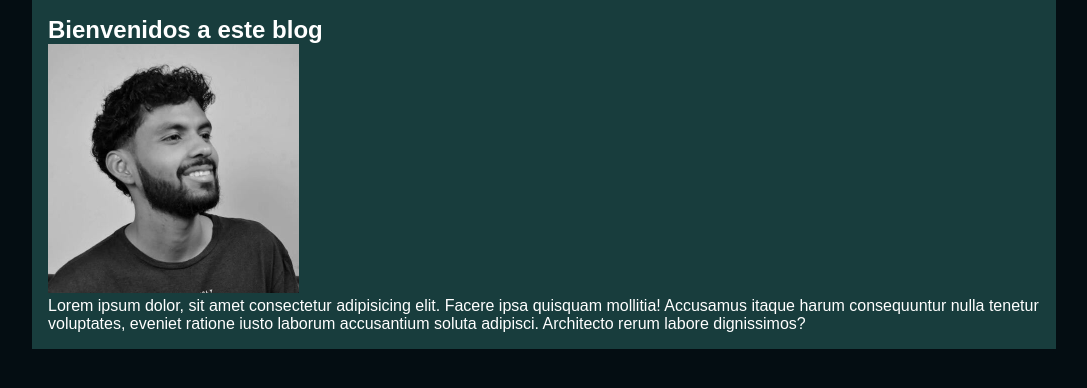
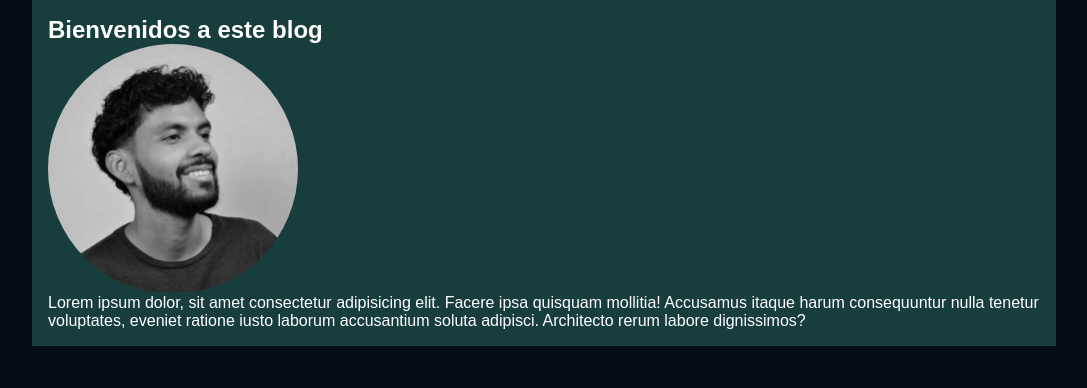
Before and after one commit to bsqmAcademlo/blog_gen_30, a plain HTML site: page index.html in a window 1280 px wide. Shown: the whole page, without its empty margins (96-1183 px from the left). Drawn offline with Linux system fonts and the light colour scheme.

Commit message:
add styles image

```diff
--- a/styles.css
+++ b/styles.css
@@ -3,6 +3,11 @@
 	padding: 0;
 	box-sizing: border-box;
 	font-family: Arial, Helvetica, sans-serif;
+}
+
+img {
+	width: 100%;
+	display: block;
 }
 
 body {
@@ -16,3 +21,18 @@ body {
 	padding: 1rem;
 	background-color: #183d3d;
 }
+
+.home__img {
+	width: 250px;
+	height: 250px;
+	border-radius: 50%;
+	overflow: hidden;
+}
+
+.home__img img {
+	transition: transform 0.5s;
+}
+
+.home__img:hover img {
+	transform: scale(1.1);
+}
```
